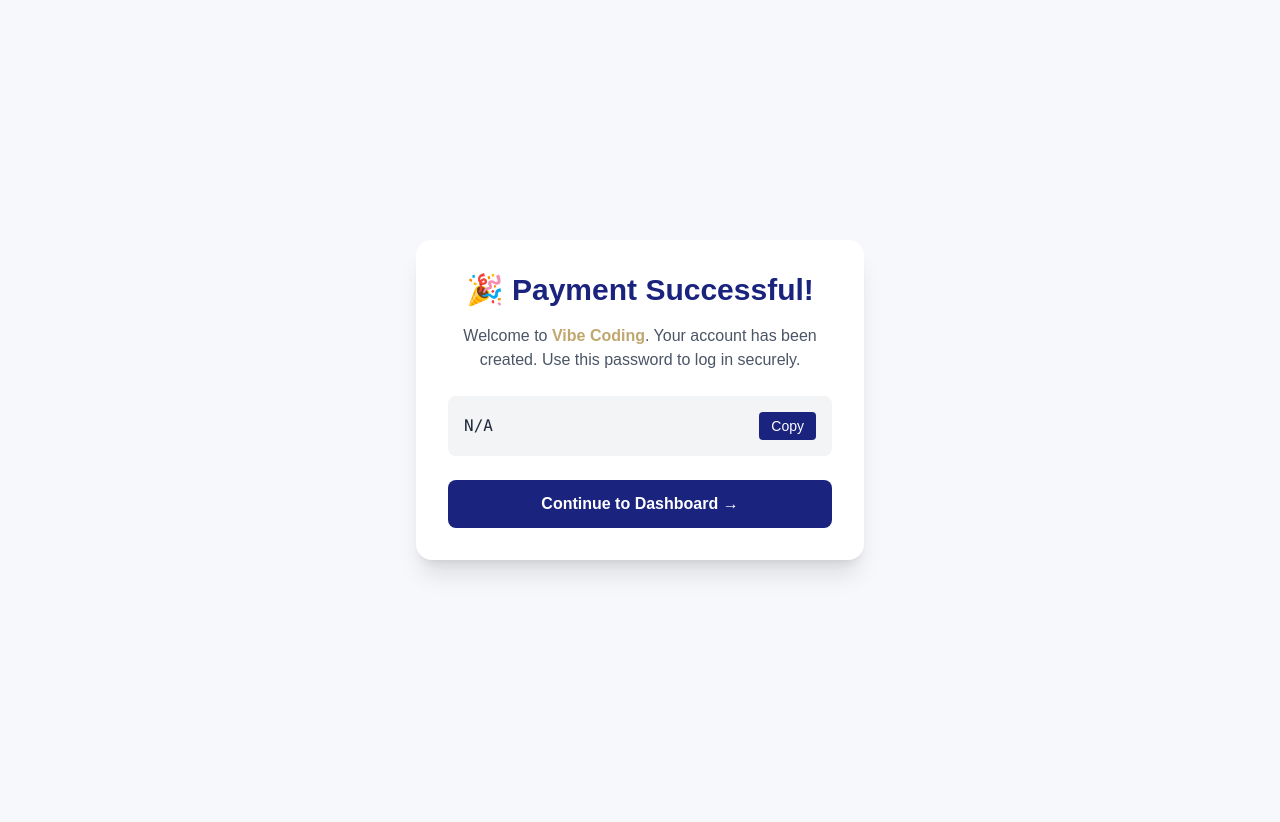
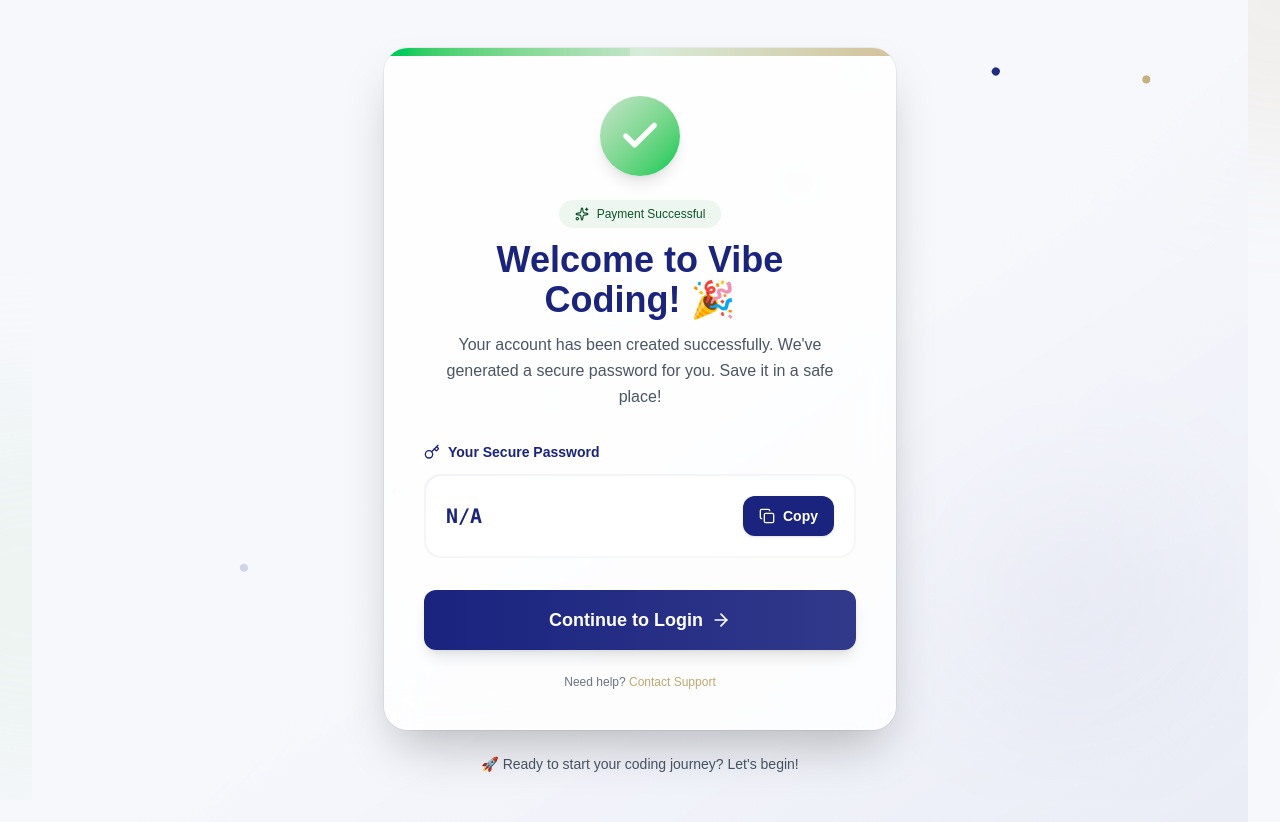
Before and after one commit to ajin008/learn99, a Next.js app: page /generate-password in a window 1280 px wide. Before the commit the page ends 800 px from the top, so only its background shows below. Built offline with nearby package versions, Linux system fonts and the light colour scheme.

Commit message:
Add user existence check before Razorpay payment processing

```diff
--- /dev/null
+++ b/src/app/api/check-user/route.ts
@@ -0,0 +1,24 @@
+import { NextResponse } from "next/server";
+import { supabaseServer } from "@/lib/config/supabaseServer";
+
+export async function POST(req: Request) {
+  try {
+    const { email } = await req.json();
+    if (!email) {
+      return NextResponse.json({ error: "Email is required" }, { status: 400 });
+    }
+
+    const supabase = supabaseServer();
+    const { data, error } = await supabase
+      .from("users")
+      .select("id")
+      .eq("email", email)
+      .maybeSingle();
+
+    if (error) throw error;
+
+    return NextResponse.json({ exists: !!data });
+  } catch (err: any) {
+    return NextResponse.json({ error: err.message }, { status: 500 });
+  }
+}
--- a/src/app/components/GeneratePasswordClient.tsx
+++ b/src/app/components/GeneratePasswordClient.tsx
@@ -1,55 +1,216 @@
-// src/app/generate-password/page.tsx
 "use client";
 
 import { useSearchParams, useRouter } from "next/navigation";
 import { motion } from "framer-motion";
 import { toast } from "sonner";
+import { Copy, Check, ArrowRight, Key, Sparkles } from "lucide-react";
+import { useState } from "react";
 
 export default function GeneratePasswordPage() {
   const searchParams = useSearchParams();
   const router = useRouter();
+  const [copied, setCopied] = useState(false);
 
   const password = searchParams.get("pass") || "N/A";
 
   const copyToClipboard = async () => {
     if (password) {
       await navigator.clipboard.writeText(password);
-      toast.info("Password copied to clipboard!");
+      setCopied(true);
+      toast.success("Password copied to clipboard!");
+      setTimeout(() => setCopied(false), 2000);
     }
   };
 
   return (
-    <section className="min-h-screen flex items-center justify-center px-4 py-12 bg-[#f7f8fc]">
-      <motion.div
-        initial={{ opacity: 0, y: 30 }}
-        animate={{ opacity: 1, y: 0 }}
-        transition={{ duration: 0.8 }}
-        className="bg-white shadow-xl rounded-2xl p-8 max-w-md w-full text-center"
-      >
-        <h1 className="text-3xl font-bold text-[#1a237e] mb-4">🎉 Payment Successful!</h1>
-        <p className="text-gray-600 mb-6">
-          Welcome to <span className="font-semibold text-[#bfa76f]">Vibe Coding</span>. Your account
-          has been created. Use this password to log in securely.
-        </p>
+    <section className="min-h-screen flex items-center justify-center px-4 py-12 overflow-hidden relative bg-gradient-to-br from-background via-background to-primary/5">
+      {/* Background Decoration */}
+      <div className="fixed inset-0 -z-10 overflow-hidden">
+        <div className="absolute -right-40 -top-40 h-80 w-80 rounded-full bg-accent/10 blur-3xl" />
+        <div className="absolute -left-40 top-1/2 h-96 w-96 rounded-full bg-success/20 blur-3xl" />
+        <div className="absolute right-20 bottom-20 h-64 w-64 rounded-full bg-primary/5 blur-3xl" />
+      </div>
 
-        {/* Password */}
-        <div className="bg-gray-100 rounded-lg p-4 mb-6 flex items-center justify-between">
-          <span className="font-mono text-gray-800">{password}</span>
-          <button
-            onClick={copyToClipboard}
-            className="ml-2 px-3 py-1 text-sm bg-[#1a237e] text-white rounded hover:bg-[#0f1659] transition"
-          >
-            Copy
-          </button>
-        </div>
+      {/* Animated Confetti Particles */}
+      {[...Array(8)].map((_, i) => (
+        <motion.div
+          key={i}
+          className="absolute w-2 h-2 rounded-full"
+          style={{
+            background: ["#1a237e", "#bfa76f", "#c5e4ca"][i % 3],
+            left: `${20 + i * 10}%`,
+            top: "20%",
+          }}
+          animate={{
+            y: [0, -100, 500],
+            x: [0, Math.random() * 100 - 50],
+            opacity: [0, 1, 0],
+            rotate: [0, 360],
+          }}
+          transition={{
+            duration: 3,
+            repeat: Infinity,
+            delay: i * 0.2,
+            ease: "easeOut",
+          }}
+        />
+      ))}
 
-        <button
-          onClick={() => router.push("/login")}
-          className="w-full px-4 py-3 bg-[#1a237e] text-white font-semibold rounded-lg hover:bg-[#0f1659] transition"
+      <div className="max-w-lg w-full relative z-10">
+        <motion.div
+          initial={{ opacity: 0, scale: 0.9, y: 30 }}
+          animate={{ opacity: 1, scale: 1, y: 0 }}
+          transition={{ duration: 0.8, ease: "easeOut" }}
+          className="bg-white/80 backdrop-blur-lg rounded-3xl shadow-2xl ring-1 ring-black/5 overflow-hidden"
         >
-          Continue to Dashboard →
-        </button>
-      </motion.div>
+          {/* Success Header Gradient */}
+          <div className="relative h-2 bg-gradient-to-r from-green-500 via-success to-accent">
+            <motion.div
+              className="absolute inset-0 bg-white/30"
+              animate={{ x: ["-100%", "100%"] }}
+              transition={{ duration: 2, repeat: Infinity, ease: "linear" }}
+            />
+          </div>
+
+          <div className="p-8 sm:p-10">
+            {/* Success Icon */}
+            <motion.div
+              initial={{ scale: 0, rotate: -180 }}
+              animate={{ scale: 1, rotate: 0 }}
+              transition={{ delay: 0.3, type: "spring", stiffness: 200 }}
+              className="mx-auto mb-6 flex h-20 w-20 items-center justify-center rounded-full bg-gradient-to-br from-success to-green-500 shadow-lg"
+            >
+              <motion.div
+                animate={{ scale: [1, 1.2, 1] }}
+                transition={{ duration: 2, repeat: Infinity }}
+              >
+                <Check className="h-10 w-10 text-white" strokeWidth={3} />
+              </motion.div>
+            </motion.div>
+
+            {/* Header Text */}
+            <motion.div
+              initial={{ opacity: 0, y: 20 }}
+              animate={{ opacity: 1, y: 0 }}
+              transition={{ delay: 0.4, duration: 0.6 }}
+              className="text-center mb-8"
+            >
+              <div className="mb-3 inline-flex items-center gap-2 rounded-full bg-success/30 px-4 py-1.5 text-xs font-medium text-green-900">
+                <Sparkles className="h-3.5 w-3.5" />
+                Payment Successful
+              </div>
+              <h1 className="text-3xl font-bold text-primary mb-3 sm:text-4xl">
+                Welcome to Vibe Coding! 🎉
+              </h1>
+              <p className="text-gray-600 text-sm sm:text-base leading-relaxed">
+                Your account has been created successfully. We've generated a secure password for
+                you. Save it in a safe place!
+              </p>
+            </motion.div>
+
+            {/* Password Box */}
+            <motion.div
+              initial={{ opacity: 0, y: 20 }}
+              animate={{ opacity: 1, y: 0 }}
+              transition={{ delay: 0.6, duration: 0.6 }}
+              className="mb-8"
+            >
+              <div className="mb-3 flex items-center gap-2 text-sm font-semibold text-primary">
+                <Key className="h-4 w-4" />
+                Your Secure Password
+              </div>
+              <div className="group relative overflow-hidden rounded-2xl bg-gradient-to-br from-primary/5 to-accent/5 p-[2px]">
+                <div className="relative rounded-2xl bg-white p-5">
+                  <div className="flex items-center justify-between gap-4">
+                    <div className="flex-1 overflow-hidden">
+                      <code className="block font-mono text-lg font-bold text-primary break-all sm:text-xl">
+                        {password}
+                      </code>
+                    </div>
+                    <motion.button
+                      onClick={copyToClipboard}
+                      whileHover={{ scale: 1.05 }}
+                      whileTap={{ scale: 0.95 }}
+                      className={`flex-shrink-0 flex items-center gap-2 px-4 py-2.5 rounded-xl font-semibold text-sm transition-all shadow-sm ${
+                        copied
+                          ? "bg-success text-green-900"
+                          : "bg-primary text-white hover:bg-primary/90"
+                      }`}
+                    >
+                      {copied ? (
+                        <>
+                          <Check className="h-4 w-4" />
+                          <span className="hidden sm:inline">Copied!</span>
+                        </>
+                      ) : (
+                        <>
+                          <Copy className="h-4 w-4" />
+                          <span className="hidden sm:inline">Copy</span>
+                        </>
+                      )}
+                    </motion.button>
+                  </div>
+                </div>
+              </div>
+            </motion.div>
+
+            {/* Login Button */}
+            <motion.div
+              initial={{ opacity: 0, y: 20 }}
+              animate={{ opacity: 1, y: 0 }}
+              transition={{ delay: 1, duration: 0.6 }}
+            >
+              <motion.button
+                onClick={() => router.push("/login")}
+                whileHover={{ scale: 1.02 }}
+                whileTap={{ scale: 0.98 }}
+                className="group w-full px-8 py-4 rounded-xl bg-gradient-to-r from-primary to-primary/90 text-white font-semibold shadow-lg hover:shadow-xl transition-all text-base sm:text-lg relative overflow-hidden"
+              >
+                <span className="relative z-10 flex items-center justify-center gap-2">
+                  Continue to Login
+                  <ArrowRight className="h-5 w-5 transition-transform group-hover:translate-x-1" />
+                </span>
+                <motion.div
+                  className="absolute inset-0 bg-accent/20"
+                  initial={{ x: "-100%" }}
+                  whileHover={{ x: "100%" }}
+                  transition={{ duration: 0.5 }}
+                />
+              </motion.button>
+            </motion.div>
+
+            {/* Additional Info */}
+            <motion.div
+              initial={{ opacity: 0 }}
+              animate={{ opacity: 1 }}
+              transition={{ delay: 1.2, duration: 0.6 }}
+              className="mt-6 text-center"
+            >
+              <p className="text-xs text-gray-500">
+                Need help?{" "}
+                <a
+                  href="/support"
+                  className="text-accent hover:text-primary transition-colors font-medium"
+                >
+                  Contact Support
+                </a>
+              </p>
+            </motion.div>
+          </div>
+        </motion.div>
+
+        {/* Bottom Message */}
+        <motion.div
+          initial={{ opacity: 0, y: 20 }}
+          animate={{ opacity: 1, y: 0 }}
+          transition={{ delay: 1.3, duration: 0.6 }}
+          className="mt-6 text-center"
+        >
+          <p className="text-sm text-gray-600">
+            🚀 Ready to start your coding journey? Let's begin!
+          </p>
+        </motion.div>
+      </div>
     </section>
   );
 }
```
Also changed, not shown: src/lib/payments/razorpay.ts (+26 -12 lines).
